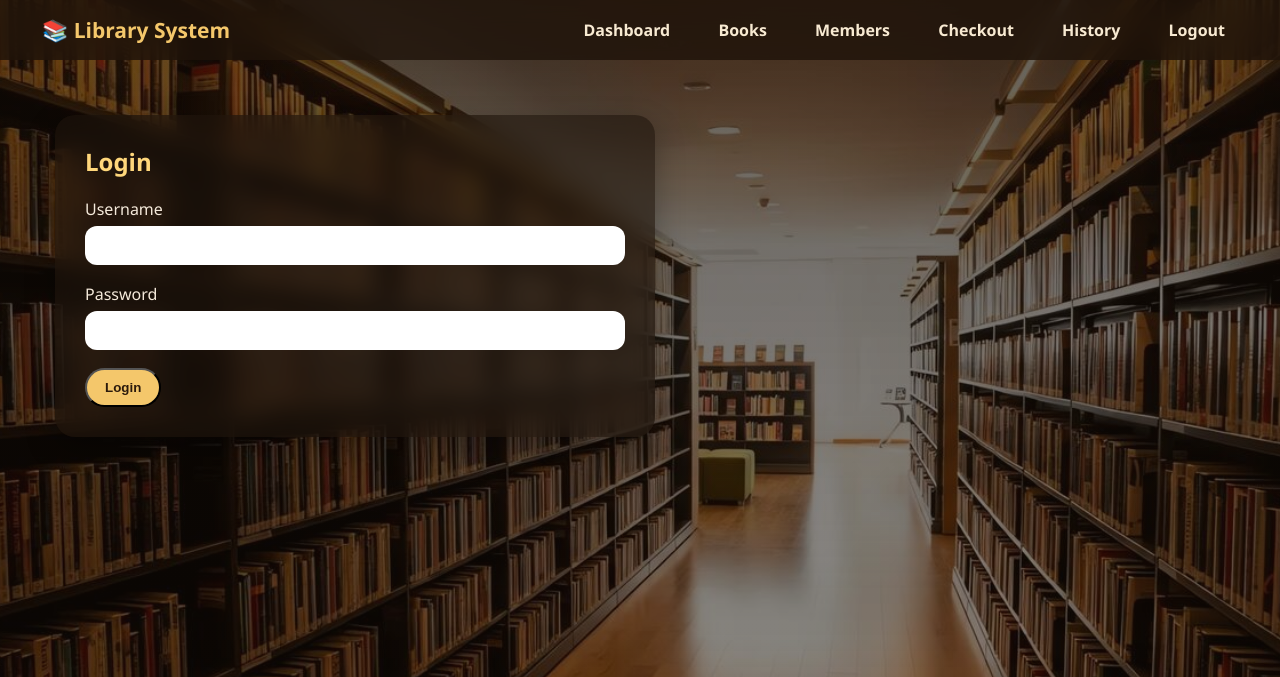
After one commit to hafsalangari12/library-management-system, a Flask app: page /login in a window 1280 px wide. The commit adds this page. Shown: the top 677 px of the page. Run offline with Flask 3, Linux system fonts and the light colour scheme.

Commit message:
Final version with login, CRUD, testing and UI

```diff
--- a/app/__init__.py
+++ b/app/__init__.py
@@ -1,9 +1,10 @@
-from flask import Flask, render_template, request, redirect, url_for
+from flask import Flask, render_template, request, redirect, url_for, session
 from app.models import db, Book
 
 
 def create_app():
     app = Flask(__name__)
+    app.secret_key = "secret123"
 
     app.config["SQLALCHEMY_DATABASE_URI"] = "sqlite:///library.db"
     app.config["SQLALCHEMY_TRACK_MODIFICATIONS"] = False
@@ -13,17 +14,46 @@ def create_app():
     with app.app_context():
         db.create_all()
 
+    # Login
+    @app.route("/login", methods=["GET", "POST"])
+    def login():
+        if request.method == "POST":
+            username = request.form["username"]
+            password = request.form["password"]
+
+            if username == "admin" and password == "admin":
+                session["user"] = username
+                return redirect(url_for("books"))
+
+        return render_template("login.html")
+
+    @app.route("/logout")
+    def logout():
+        session.pop("user", None)
+        return redirect(url_for("login"))
+
+    # Protect pages
+    def is_logged_in():
+        return "user" in session
+
     @app.route("/")
     def dashboard():
+        if not is_logged_in():
+            return redirect(url_for("login"))
         return render_template("dashboard.html")
 
     @app.route("/books")
     def books():
+        if not is_logged_in():
+            return redirect(url_for("login"))
         all_books = Book.query.all()
         return render_template("books.html", books=all_books)
 
     @app.route("/books/add", methods=["GET", "POST"])
     def add_book():
+        if not is_logged_in():
+            return redirect(url_for("login"))
+
         if request.method == "POST":
             new_book = Book(
                 title=request.form["title"],
@@ -38,4 +68,48 @@ def create_app():
 
         return render_template("add_book.html")
 
+    @app.route("/books/edit/<int:id>", methods=["GET", "POST"])
+    def edit_book(id):
+        if not is_logged_in():
+            return redirect(url_for("login"))
+
+        book = Book.query.get_or_404(id)
+
+        if request.method == "POST":
+            book.title = request.form["title"]
+            book.author = request.form["author"]
+            book.publication_year = request.form["publication_year"]
+            book.language = request.form["language"]
+            book.category = request.form["category"]
+
+            db.session.commit()
+            return redirect(url_for("books"))
+
+        return render_template("edit_book.html", book=book)
+
+    @app.route("/books/delete/<int:id>")
+    def delete_book(id):
+        if not is_logged_in():
+            return redirect(url_for("login"))
+
+        book = Book.query.get_or_404(id)
+        db.session.delete(book)
+        db.session.commit()
+        return redirect(url_for("books"))
+
+    @app.route("/books/toggle/<int:id>")
+    def toggle_status(id):
+        if not is_logged_in():
+            return redirect(url_for("login"))
+
+        book = Book.query.get_or_404(id)
+
+        if book.status == "Available":
+            book.status = "Checked Out"
+        else:
+            book.status = "Available"
+
+        db.session.commit()
+        return redirect(url_for("books"))
+
     return app
--- a/app/static/css/style.css
+++ b/app/static/css/style.css
@@ -273,3 +273,12 @@ tr:hover {
     border: none;
     outline: none;
 }
+.delete-btn {
+    background: #e53935;
+    color: white;
+    margin-left: 6px;
+}
+
+.delete-btn:hover {
+    background: #ff4d4d;
+}
--- a/app/templates/base.html
+++ b/app/templates/base.html
@@ -14,6 +14,7 @@
             <a href="/members">Members</a>
             <a href="/checkout">Checkout</a>
             <a href="/history">History</a>
+            <a href="/logout">Logout</a>
         </div>
     </nav>
 
--- /dev/null
+++ b/app/templates/login.html
@@ -0,0 +1,21 @@
+{% extends "base.html" %}
+
+{% block content %}
+<section class="form-card">
+    <h1>Login</h1>
+
+    <form method="POST">
+        <div class="form-group">
+            <label>Username</label>
+            <input type="text" name="username">
+        </div>
+
+        <div class="form-group">
+            <label>Password</label>
+            <input type="password" name="password">
+        </div>
+
+        <button class="btn-primary">Login</button>
+    </form>
+</section>
+{% endblock %}
```
Also changed, not shown: app/templates/books.html (+13 -1 lines), app/templates/edit_book.html (added, +36 -0 lines), app/test_app.py (added, +16 -0 lines), README.md, instance/library.db.
